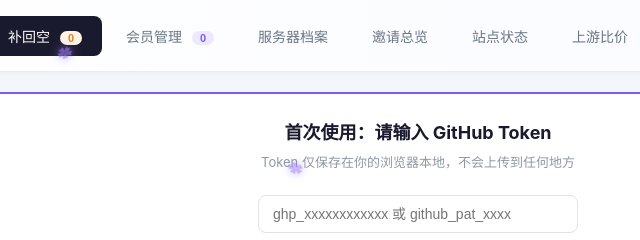
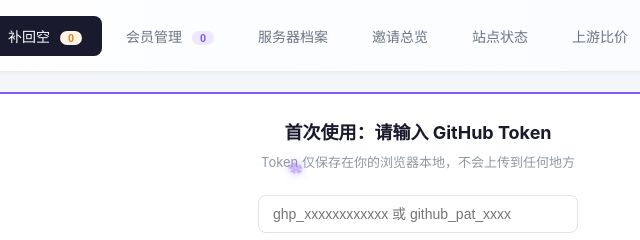
Before and after one commit to eko-fox/APIassistant, a plain HTML site: page index.html in a window 1280 px wide. Shown: the top 240 px of the page, 222-862 px from the left. Drawn offline with nearby package versions, Linux system fonts and the light colour scheme.

Commit message:
将飘落物移到卡片和文字后方

```diff
--- a/index.html
+++ b/index.html
@@ -686,9 +686,15 @@
   body[data-theme="autumn"] .fx-drift { color:#c66a3d; text-shadow:0 0 9px rgba(198,106,61,.55); }
   body[data-theme="winter"] .fx-drift { color:#67a9d3; text-shadow:0 0 10px rgba(103,169,211,.65); }
 
+  /* ===== 飘落背景层 ===== */
+  #fxBack { position:fixed; inset:0; pointer-events:none; overflow:hidden; z-index:0; }
+  #fxLayer { z-index:999; }
+  .navbar, .main { position:relative; z-index:1; }
+  .fx-drift { z-index:0; }
 </style>
 </head>
 <body>
+<div id="fxBack" aria-hidden="true"></div>
 <div id="fxLayer" aria-hidden="true"></div>
 
 <nav class="navbar">
@@ -971,6 +977,7 @@
 
   // ---- 轻量动效 ----
   const fxLayer = document.getElementById('fxLayer');
+  const fxBack = document.getElementById('fxBack');
   const reduceMotion = window.matchMedia('(prefers-reduced-motion: reduce)').matches;
   function sparkleBurst(x, y) {
     if (reduceMotion) return;
@@ -1002,7 +1009,7 @@
     el.style.setProperty('--sway', (Math.random() * 140 - 70) + 'px');
     el.style.setProperty('--dur', (9 + Math.random() * 7) + 's');
     el.style.setProperty('--hue', document.body.dataset.theme === 'mint' ? 14 : document.body.dataset.theme === 'dark' ? 225 : 258);
-    fxLayer.appendChild(el);
+    fxBack.appendChild(el);
     setTimeout(() => el.remove(), 17000);
   }
   if (!reduceMotion) setInterval(driftParticle, 1400);
```
